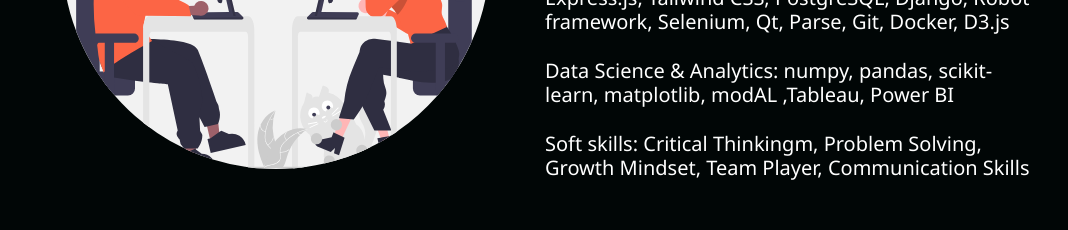
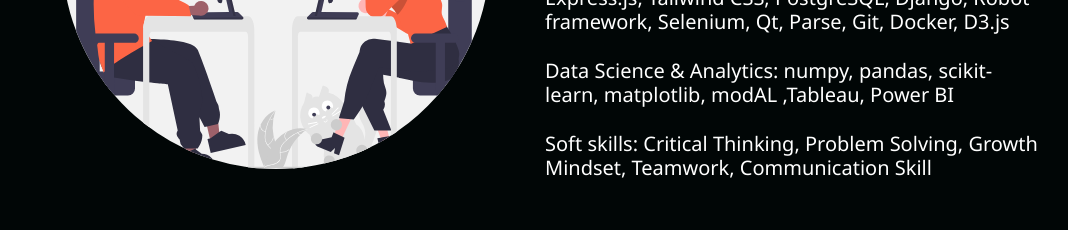
Before and after one commit to natthapong2100/My-Website, a React (Create React App) app: page / in a window 1280 px wide. Shown: the part 2220-2450 px from the top of the page, without its empty margins (110-1178 px from the left). Built offline with nearby package versions, Linux system fonts and the light colour scheme.

Commit message:
update the text

```diff
--- a/src/components/SkillsSection/Data.js
+++ b/src/components/SkillsSection/Data.js
@@ -12,7 +12,7 @@
     description1: "Languages: Java, Python, C++, C, JavaScript, HTML, CSS, R, Go, SQL",
     description2: "Frameworks & Libraries: React.js, Next.js, Node.js, Express.js, Tailwind CSS, PostgreSQL, Django, Robot framework, Selenium, Qt, Parse, Git, Docker, D3.js",
     description3: "Data Science & Analytics: numpy, pandas, scikit-learn, matplotlib, modAL ,Tableau, Power BI",
-    description4: "Soft skills: Critical Thinkingm, Problem Solving, Growth Mindset, Team Player, Communication Skills",
+    description4: "Soft skills: Critical Thinking, Problem Solving, Growth Mindset, Teamwork, Communication Skill",
 
     imgStart: true,
     img: skillsPic,
```
